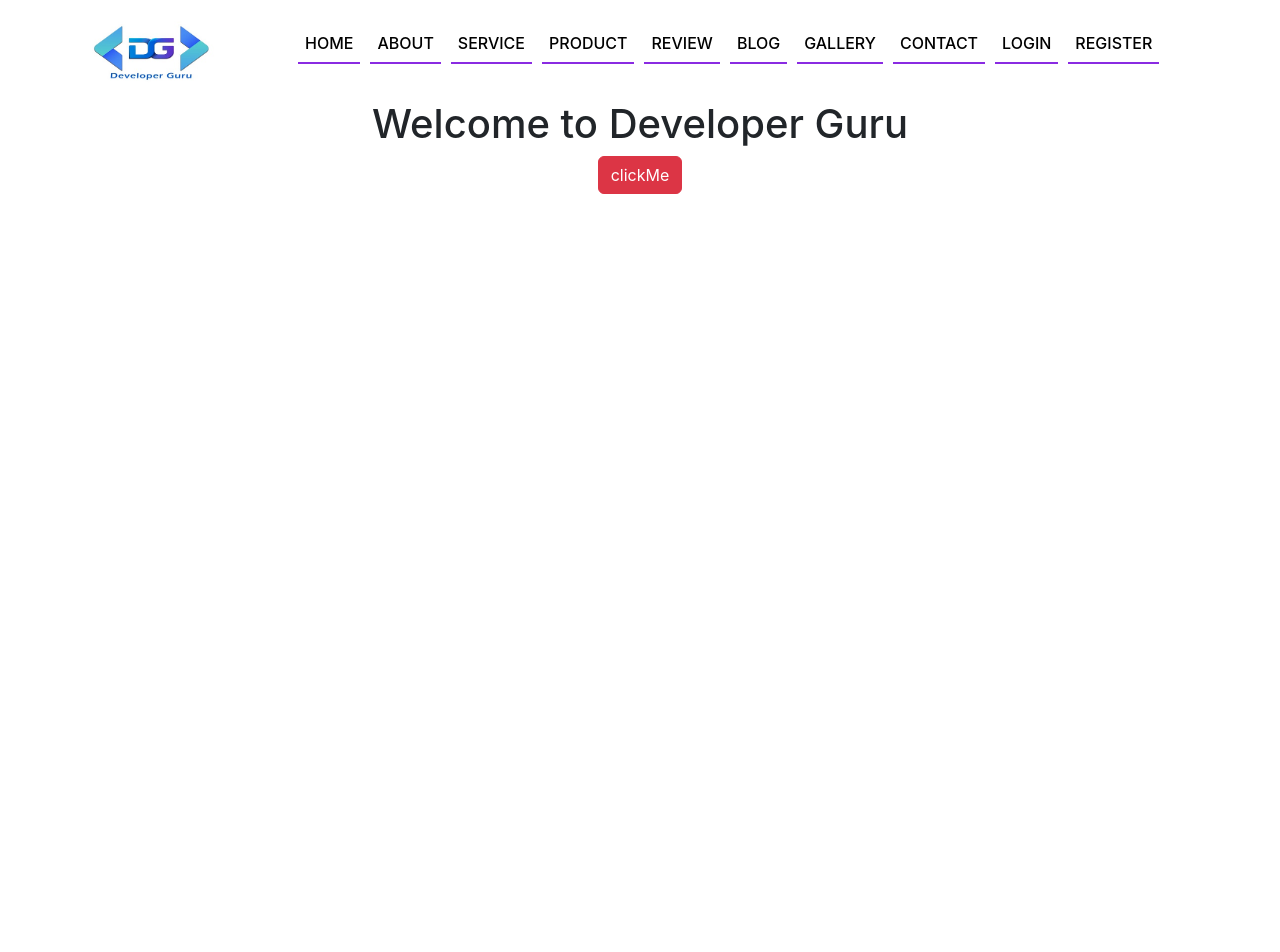
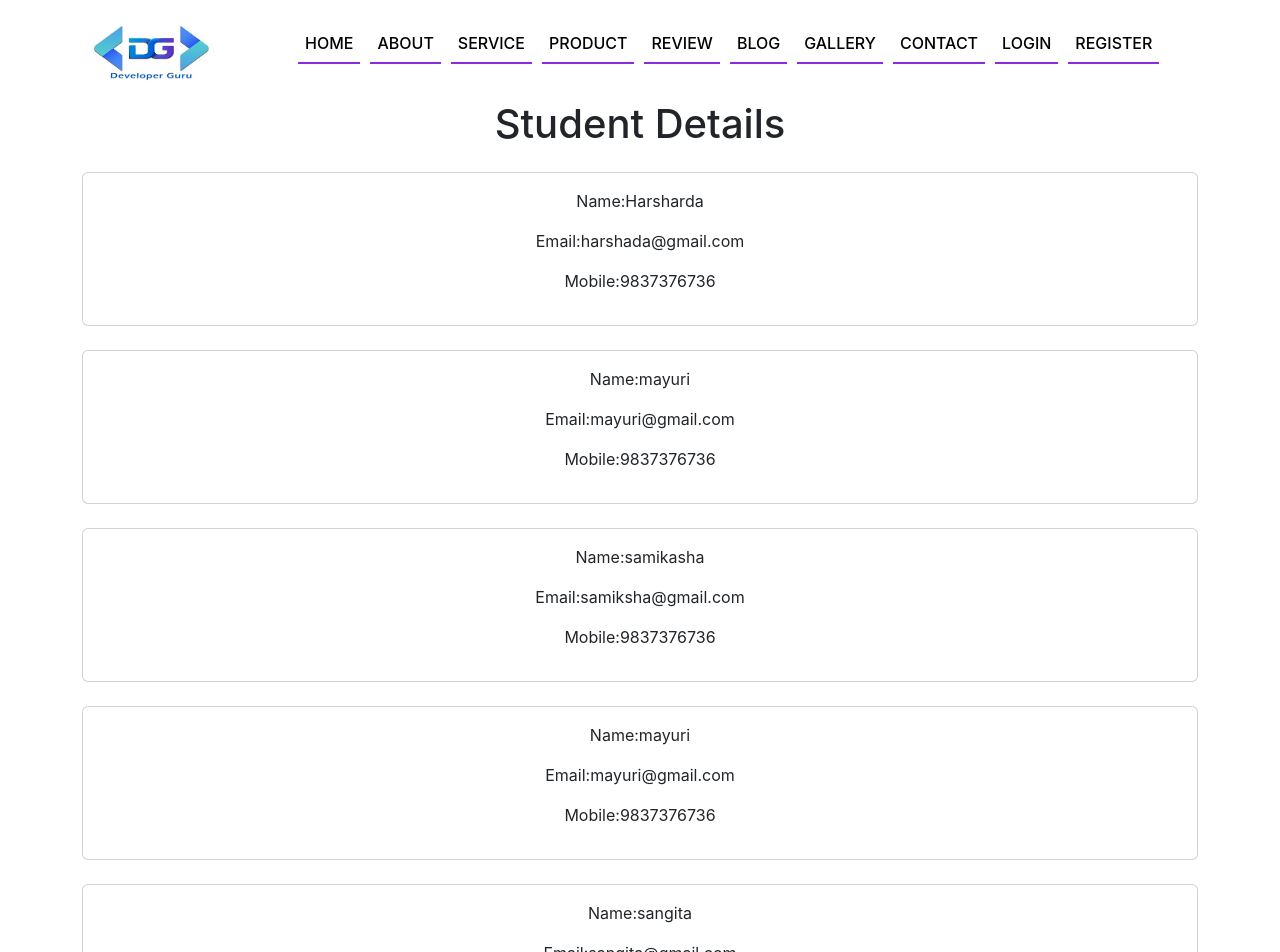
Before and after one commit to Developer-Guru-Offical/UI-328, a React (Create React App) app in the folder ReactJs/ui-328/: page /Product in a window 1280 px wide. Shown: the top 952 px of the page. Before the commit the page ends 800 px from the top, so only its background shows below. Built offline with nearby package versions, Linux system fonts and the light colour scheme.

Commit message:
Added new components

```diff
--- a/ReactJs/ui-328/src/Pages/Product/index.js
+++ b/ReactJs/ui-328/src/Pages/Product/index.js
@@ -5,9 +5,20 @@ import { useEffect, useState } from 'react';
 
 const Product=()=>{
 
-const [studentDetails,setStudentDetails]=useState('Developer Guru');
+const studDetails=[
+                  {'name':'Harsharda','email':'harshada@gmail.com','mob':'9837376736'},
+                  {'name':'mayuri','email':'mayuri@gmail.com','mob':'9837376736'},
+                  {'name':'samikasha','email':'samiksha@gmail.com','mob':'9837376736'},
+                  {'name':'mayuri','email':'mayuri@gmail.com','mob':'9837376736'},
+                  {'name':'sangita','email':'sangita@gmail.com','mob':'9837376736'},
+                  {'name':'varsha','email':'varsha@gmail.com','mob':'9837376736'},
+                  {'name':'Tejas','email':'Tejas@gmail.com','mob':'9837376736'},
+                  {'name':'vaibhav','email':'vaibhav@gmail.com','mob':'9837376736'},
+                 ];
 
+const [studentDetails,setStudentDetails]=useState(studDetails);
 
+console.log(studentDetails,'studentDetails@@##');
 useEffect(()=>{
   console.log('calling UseEffect');
   //clickMe();
@@ -20,8 +31,19 @@ const clickMe=()=>{
 
  return <>
        <Header/>
-       <h1> Welcome to {studentDetails} </h1>
-       <button className='btn btn-danger' onClick={clickMe}> clickMe </button>
+       <h1> Student Details </h1>
+       <div className='container'>
+      {studentDetails.map((item,index)=>{
+       return <div className='card mt-4'>
+        <div className='card-body' key={index}>
+              <p>Name:{item.name} </p>
+              <p>Email:{item.email} </p>
+              <p>Mobile:{item.mob} </p>
+         </div>
+        </div>
+       })}
+      </div>
+       {/* <button className='btn btn-danger' onClick={clickMe}> clickMe </button> */}
     </>
 }
 
```
